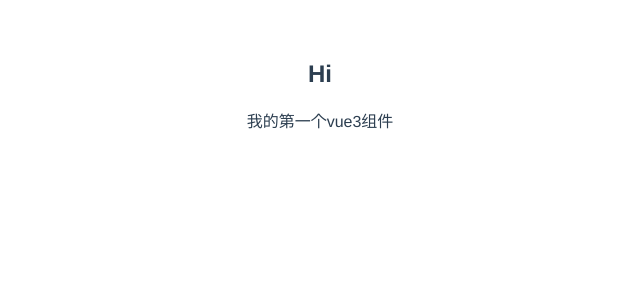
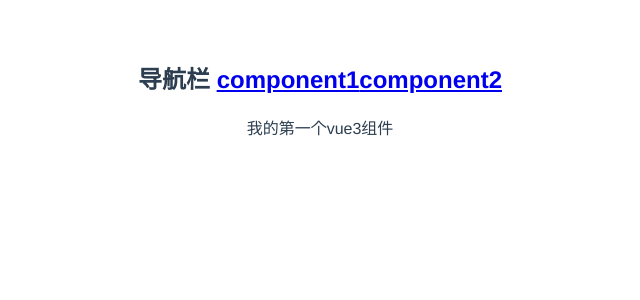
Before and after one commit to zkjaisq/vue3UI, a Vue app: page /#/ in a window 1280 px wide. Shown: the top 300 px of the page, without its empty margins (320-960 px from the left). Built offline with nearby package versions, Linux system fonts and the light colour scheme.

Commit message:
feat: add vur-router
添加路由

```diff
--- a/index.html
+++ b/index.html
@@ -8,6 +8,6 @@
 </head>
 <body>
   <div id="app"></div>
-  <script type="module" src="/src/main.js"></script>
+  <script type="module" src="/src/main.ts"></script>
 </body>
 </html>
--- a/src/App.vue
+++ b/src/App.vue
@@ -1,14 +1,14 @@
 <template>
-  <h2>Hi</h2>
-  <ComponentOne msg="Hello Vue 3.0 + Vite" />
+  <h2>导航栏
+    <router-link to="/">component1</router-link>
+    <router-link to="/xxxx">component2</router-link>
+  </h2>
+  <router-view/>
 </template>
 
 <script>
 import ComponentOne from './components/componentOne.vue' // 引入helloWorld组件
 export default {
-  name: 'App',
-  components: {
-    ComponentOne
-  }
+  name: 'App'
 }
 </script>
--- /dev/null
+++ b/src/components/componentTwo.vue
@@ -0,0 +1,8 @@
+<template>
+    <p>第二个组件</p>
+</template>
+<script>
+export default{
+    name: 'xxxx'
+}
+</script>
--- a/src/main.js
+++ /dev/null
@@ -1,5 +0,0 @@
-import { createApp } from 'vue'  // 创建app实例
-import App from './App.vue'
-import './index.css'
-
-createApp(App).mount('#app')    // 接受一个组件挂载到#app的元素上
--- /dev/null
+++ b/src/main.ts
@@ -0,0 +1,18 @@
+import { createApp } from 'vue'  // 创建app实例
+import App from './App.vue'
+import './index.css'
+import {createWebHashHistory, createRouter} from  'vue-router'
+import ComponentOne from './components/componentOne.vue'
+import ComponentTwo from './components/componentTwo.vue'
+const history = createWebHashHistory()
+const router = createRouter({
+    history: history,
+    routes: [
+        {path: '/', component: ComponentOne},
+        {path: '/xxxx', component: ComponentTwo}
+    ]
+})
+
+const app = createApp(App)    // 接受一个组件挂载到#app的元素上
+app.use(router)
+app.mount('#app')
--- /dev/null
+++ b/src/shims-vue.ts
@@ -0,0 +1,5 @@
+declare module '*.vue' {
+    import { ComponentOptions  } from 'vue'
+    const componentoptions: ComponentOptions
+    export default componentoptions
+  }
```
Also changed, not shown: package.json (+4 -3 lines), 2 other files (tests, documents, lock files or other folders).
